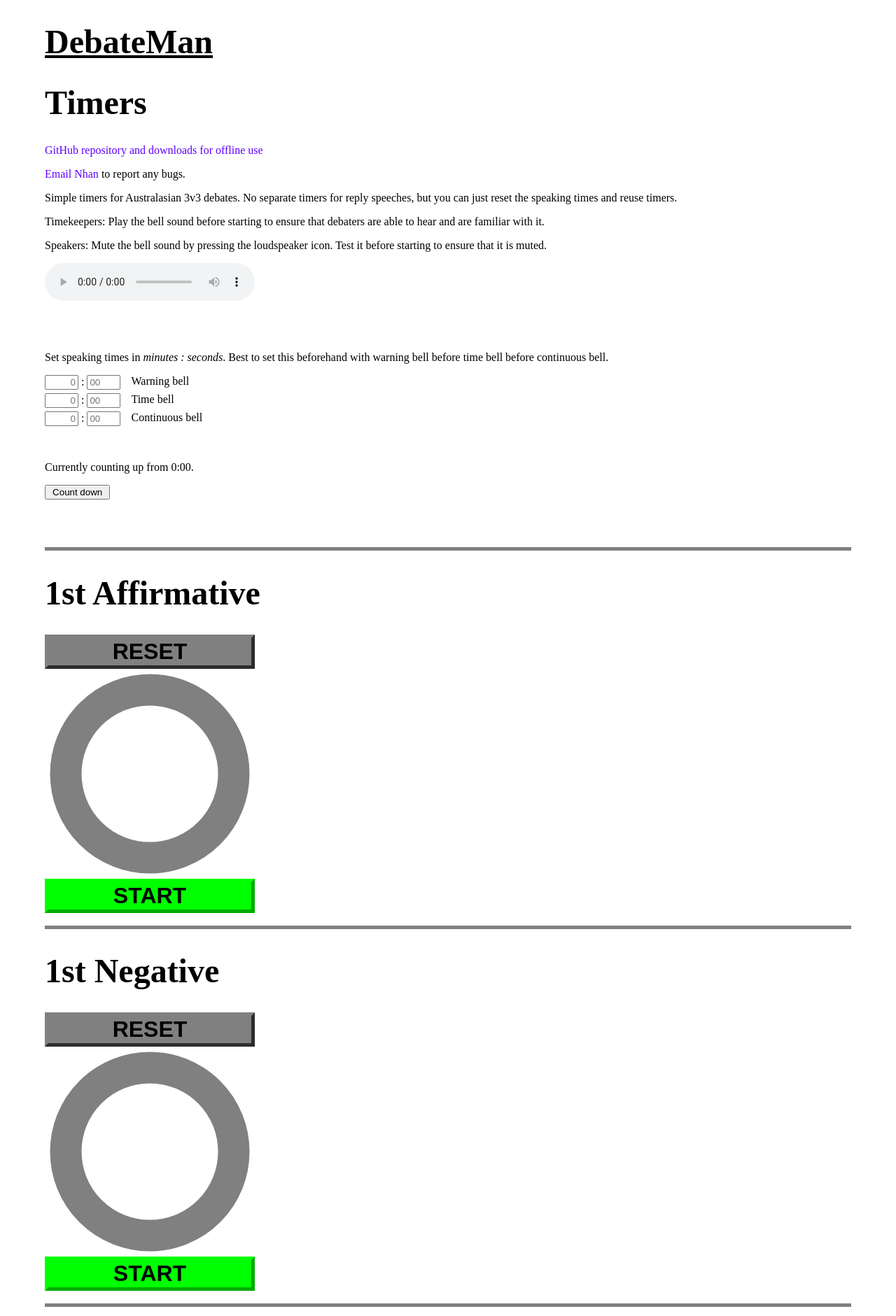
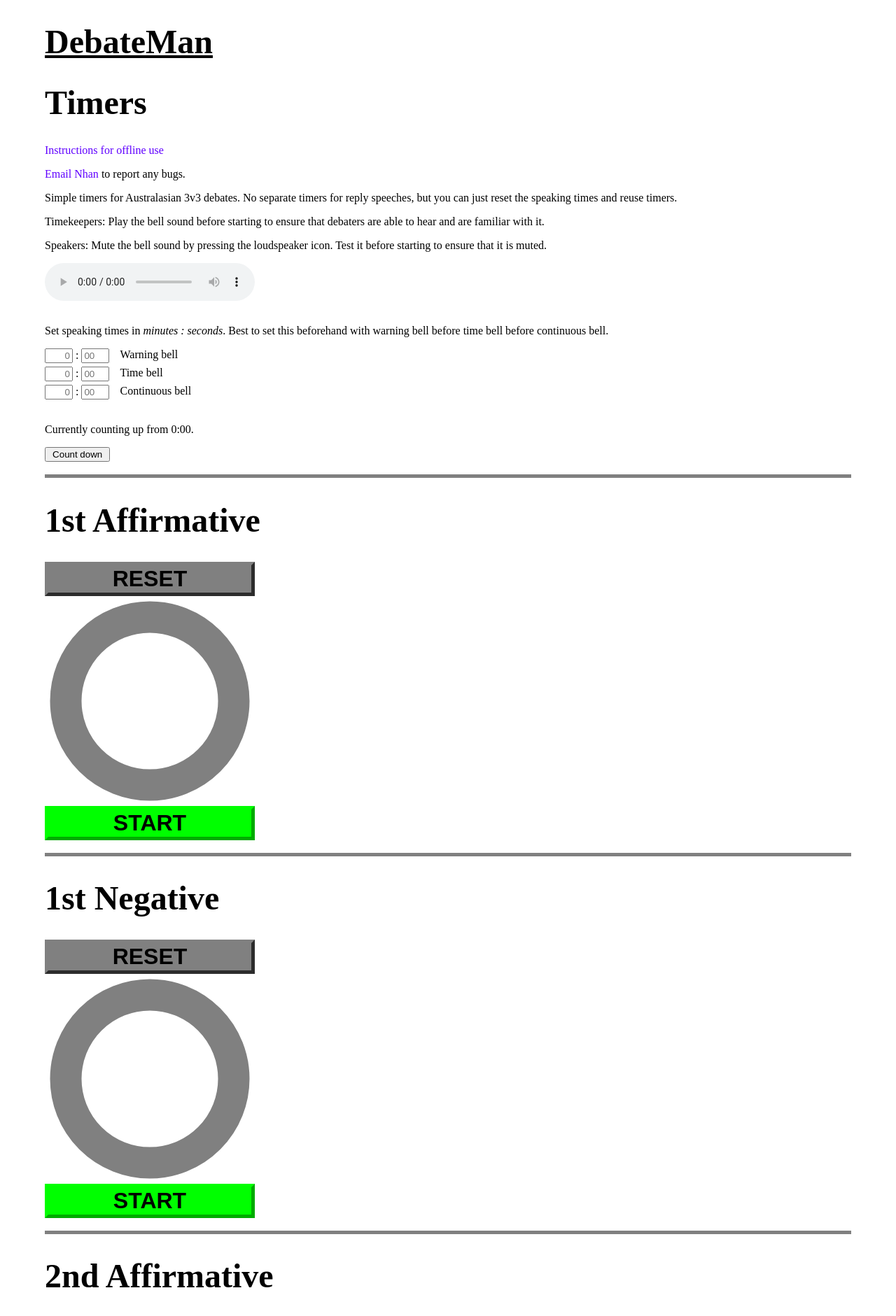
Before and after one commit to nhtnhanbn/debateman, a Jekyll site: the page built from timer.md, in a window 1280 px wide. Shown: the top 1881 px of the page at 70% size. Built offline with Jekyll 4.4.1, drawn with Linux system fonts in a browser that asks for light colours; some of the changed text lies outside the part shown.

Commit message:
Make timer.html and timer.css complete alone

```diff
--- a/_layouts/default.html
+++ b/_layouts/default.html
@@ -5,7 +5,7 @@
     <title>{{ page.title}}</title>
     <link rel="stylesheet" type="text/css" href="{{ '/assets/main.css' | relative_url }}">
     {% seo %}
-</head>
+  </head>
   <body>
     <h1><a href="{{ '/' | relative_url }}" style="text-decoration:underline; color:black">DebateMan</a></h1>
     <div class="container">
--- a/_sass/main.scss
+++ b/_sass/main.scss
@@ -12,7 +12,7 @@
 
 nav ul li, footer ul li {
     display: inline;
-    margin-right: 20px
+    margin-right: 20px;
 }
 
 a {
@@ -55,21 +55,8 @@
     font-size: 80%;
 }
 
-ul.posts {
-    padding-left: 0;
-    font-size: 100%;
-}
-
-ul.posts li {
-    list-style: none;
-}
-
 img {
     width: 85vw;
     max-width: 500px;
     height: auto;
 }
-
-details summary {
-    cursor: pointer;
-}
--- a/timer.md
+++ b/timer.md
@@ -1,7 +1,9 @@
 ---
+layout:
 title: Debate Timers
 tool: true
 permalink: /timer/
 ---
 
+{% seo %}
 {% include_relative timer/timer.html %}
--- a/timer/timer.css
+++ b/timer/timer.css
@@ -1,3 +1,44 @@
+body {
+    margin: auto;
+    width: 90%;
+}
+
+a {
+    text-decoration: none;
+    color: #6000ff;
+}
+
+a:hover {
+    text-decoration: underline;
+}
+
+h1 {
+    font-size: 300%;
+    font-family: 'Computer Modern', 'Times New Roman', 'Times', 'Serif';
+    margin-top: 0.67em;
+}
+
+p {
+    font-size: 100%;
+}
+
+footer {
+    border-top: 2px solid #ccc;
+    font-size: 100%;
+}
+
+footer ul {
+    font-family:'Helvetica', 'Arial', 'Sans-Serif';
+    padding: 0px;
+    list-style: none;
+    font-weight: bold;
+}
+
+footer ul li {
+    display: inline;
+    margin-right: 20px;
+}
+
 input {
     width: 3em;
 }
--- a/timer/timer.html
+++ b/timer/timer.html
@@ -1,4 +1,5 @@
 <head>
+  <meta name="viewport" content="width=device-width, initial-scale=1, maximum-scale=1" />
   <title>DebateMan Timers</title>
   <link rel="stylesheet" type="text/css" href="timer.css">
   <link rel="manifest" href="manifest.json">
@@ -6,9 +7,11 @@
 
 
 
+<body>
+  <h1><a href="https://nhtnhanbn.github.io/debateman" style="text-decoration:underline; color:black">DebateMan</a></h1>
   <h1>Timers</h1>
 
-<a href="https://github.com/nhtnhanbn/debateman/tree/main/timer">GitHub repository and downloads for offline use</a>
+  <a href="https://github.com/nhtnhanbn/debateman/tree/main/timer">Instructions for offline use</a>
 
   <p><a href="mailto:nhtnhanbn@gmail.com">Email Nhan</a> to report any bugs.</p>
 
@@ -308,4 +311,15 @@
 
 
 
+  <footer>
+    <ul>
+      <li><a href="https://github.com/nhtnhanbn/debateman/tree/main/timer">GitHub</a></li>
+      <li><a href="mailto:nhtnhanbn@gmail.com">Email</a></li>
+    </ul>
+    <p>By <a href="https://nhtnhanbn.github.io">Nhan</a></p>
+  </footer>
+
+
+
   <script src="timer.js"></script>
+</body>
```
Lines whose indentation alone changed are shown as unchanged.
